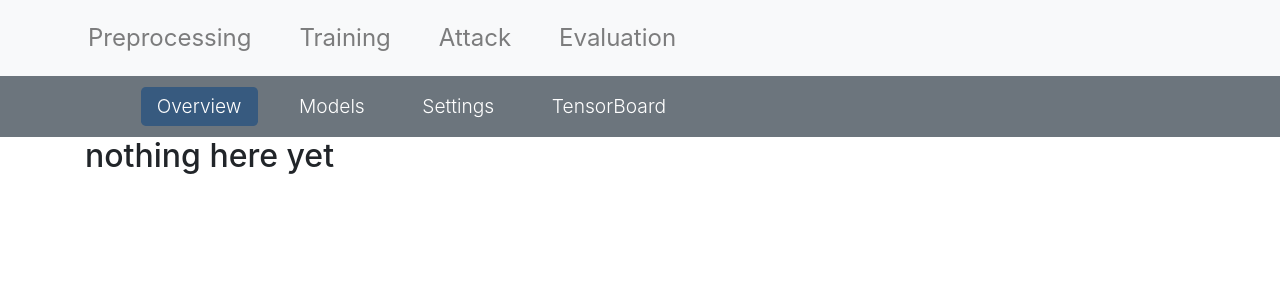
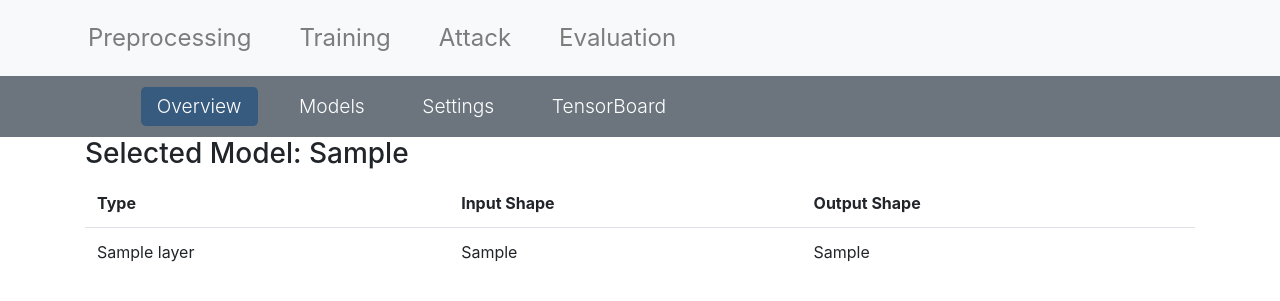
Before and after one commit to LPirch/informaticup2019, a Django app: template templates/train/index.html in a window 1280 px wide, after a click on "Overview". Shown: the top 301 px of the page. Run offline with Django 3.2, Linux system fonts and the light colour scheme; the template is opened without the code that fills it: most values are stand-ins (such as "Sample title", 1, 10 or a date in 2020); data that the repository does not hold is empty; some libraries are stand-ins or nearby versions.

Commit message:
save WIP state

```diff
--- a/templates/train/index.html
+++ b/templates/train/index.html
@@ -33,7 +33,21 @@
 {% block content %}
 <div id="my-tab-content" class="container tab-content content">
   <div role="tabpanel" class="tab-pane active" id="overview">
-    <h2> nothing here yet</h2>
+    <h3>Selected Model: {{ selected_model }} </h3>
+    <table class="table">
+      <tr>
+        <th>Type</th>
+        <th>Input Shape</th>
+        <th>Output Shape</th>
+      </tr>
+      {% for layer in layers %}
+      <tr>
+        <td>{{ layer.name }}</td>
+        <td>{{ layer.input_shape }}</td>
+        <td>{{ layer.output_shape }}</td>
+      </tr>
+      {% endfor %}
+    </table>
   </div>
   <div role="tabpanel" class="tab-pane" id="models">
     <div class="container invisible text-center" id="empty-table-info">
--- a/train/views.py
+++ b/train/views.py
@@ -1,15 +1,26 @@
+import os
 from django.shortcuts import render, redirect
 from django.http import JsonResponse, HttpResponse
 from django import forms
 from time import strftime, ctime
 from datetime import datetime
-from os import walk, remove, makedirs
-from os.path import getctime, exists
+from keras.models import load_model
+import keras.backend as K
 
 MODEL_SAVE_PATH = ".cache/models/"
 
 def index(request):
-    context = { "train" : {"active_class": "active"} }
+    selected_model = request.session.get('selected_model')
+    print(">>", selected_model)
+    context = {
+        "train" : {"active_class": "active"},
+        "selected_model": "None"
+    }
+    if selected_model:
+        model_info = get_model_summary(selected_model)
+        context['layers'] = model_info
+        context['selected_model'] = selected_model
+
     return render(request, 'train/index.html', context)
 
 def handle_model_reload(request):
@@ -19,9 +30,9 @@ def handle_model_reload(request):
 
 def get_models_info(selected_model = ''):
     files = []
-    for _, _, filenames in walk(MODEL_SAVE_PATH):
+    for _, _, filenames in os.walk(MODEL_SAVE_PATH):
         for f in filenames:
-            last_modified = datetime.fromtimestamp(getctime(MODEL_SAVE_PATH+f)).strftime('%Y-%d-%m')
+            last_modified = datetime.fromtimestamp(os.path.getctime(MODEL_SAVE_PATH+f)).strftime('%Y-%d-%m')
             files.append({
                 'name': f,
                 'modified': last_modified,
@@ -36,7 +47,7 @@ def handle_uploaded_file(request):
             context = { "train" : {"active_class": "active"} }
             return redirect('/train', context)
         filename = request.FILES['filechooser'].name
-        if exists(MODEL_SAVE_PATH+filename):
+        if os.path.exists(MODEL_SAVE_PATH+filename):
             return HttpResponse(400)
         else:
             store_uploaded_file(request.FILES['filechooser'])
@@ -48,8 +59,8 @@ def handle_uploaded_file(request):
 
 def store_uploaded_file(file):
     # create cache directory if not exists
-    if not exists(MODEL_SAVE_PATH):
-        makedirs(MODEL_SAVE_PATH)
+    if not os.path.exists(MODEL_SAVE_PATH):
+        os.makedirs(MODEL_SAVE_PATH)
 
     # save file (chunk-wise for handling large files as well)
     with open(MODEL_SAVE_PATH+file.name, 'wb') as f:
@@ -60,14 +71,31 @@ def handle_delete_model(request):
     if request.method == 'GET':
         filename = request.GET.get('filename', '')
         delete_model(filename)
+        if filename == request.session.get('selected_model'):
+            request.session['selected_model'] = None
     return HttpResponse()
 
 def delete_model(filename):
-    if exists(MODEL_SAVE_PATH+filename):
-        remove(MODEL_SAVE_PATH+filename)
+    if os.path.exists(MODEL_SAVE_PATH+filename):
+        os.remove(MODEL_SAVE_PATH+filename)
 
 def handle_select_model(request):
     if request.method == 'GET':
         filename = request.GET.get('filename', '')
         request.session['selected_model'] = filename
     return HttpResponse()
+
+def get_model_summary(modelname):
+    model = load_model(os.path.join('model', 'trained', modelname))
+    K.clear_session()
+    layer_info = []
+    for layer in model.layers:
+        layer_info.append({
+            'name': layer.name,
+            'input_shape': layer.input_shape,
+            'output_shape': layer.output_shape
+        })
+
+    return layer_info
+
+# TODO: change selected model on overview -> maybe switch to separate urls?
```
